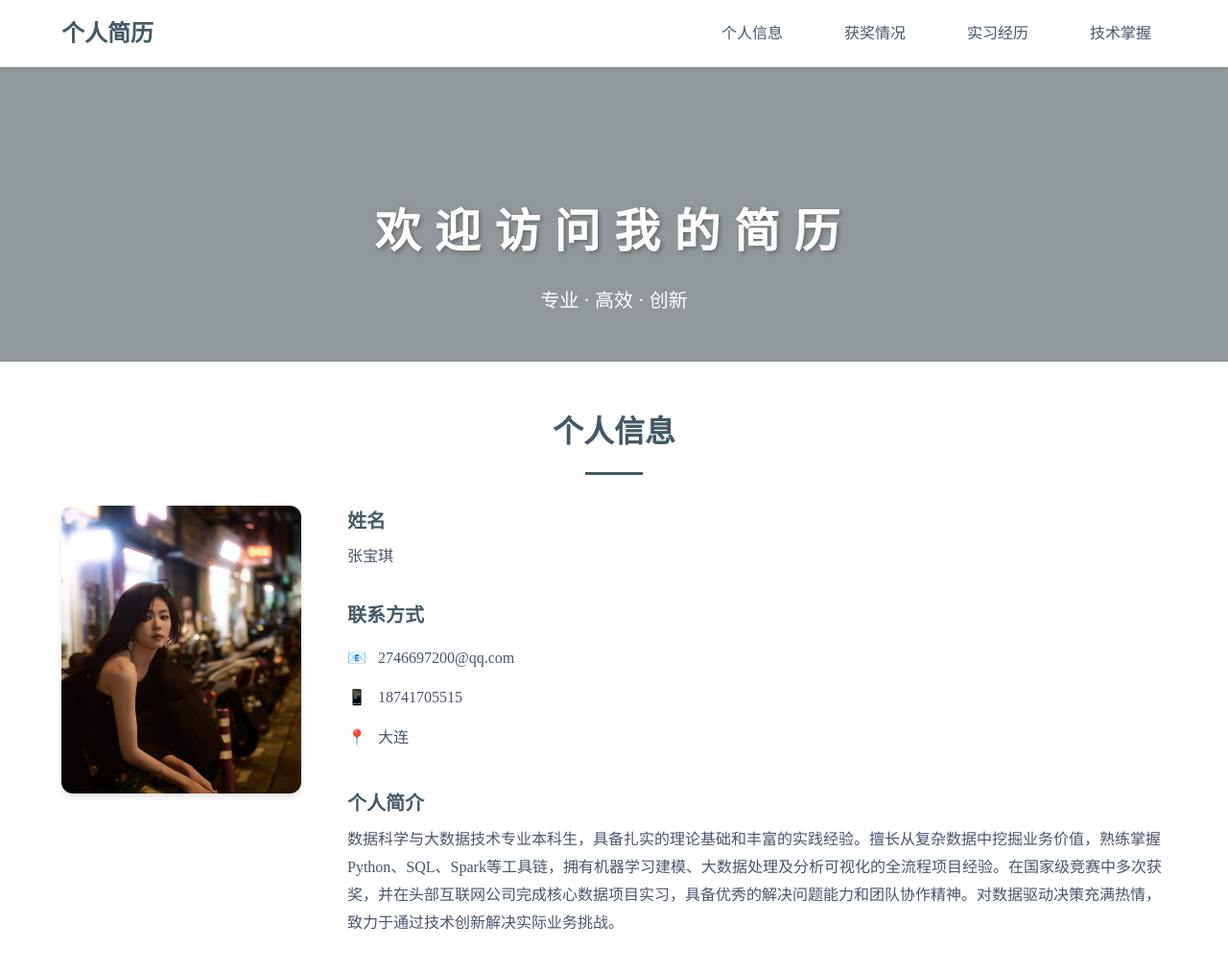
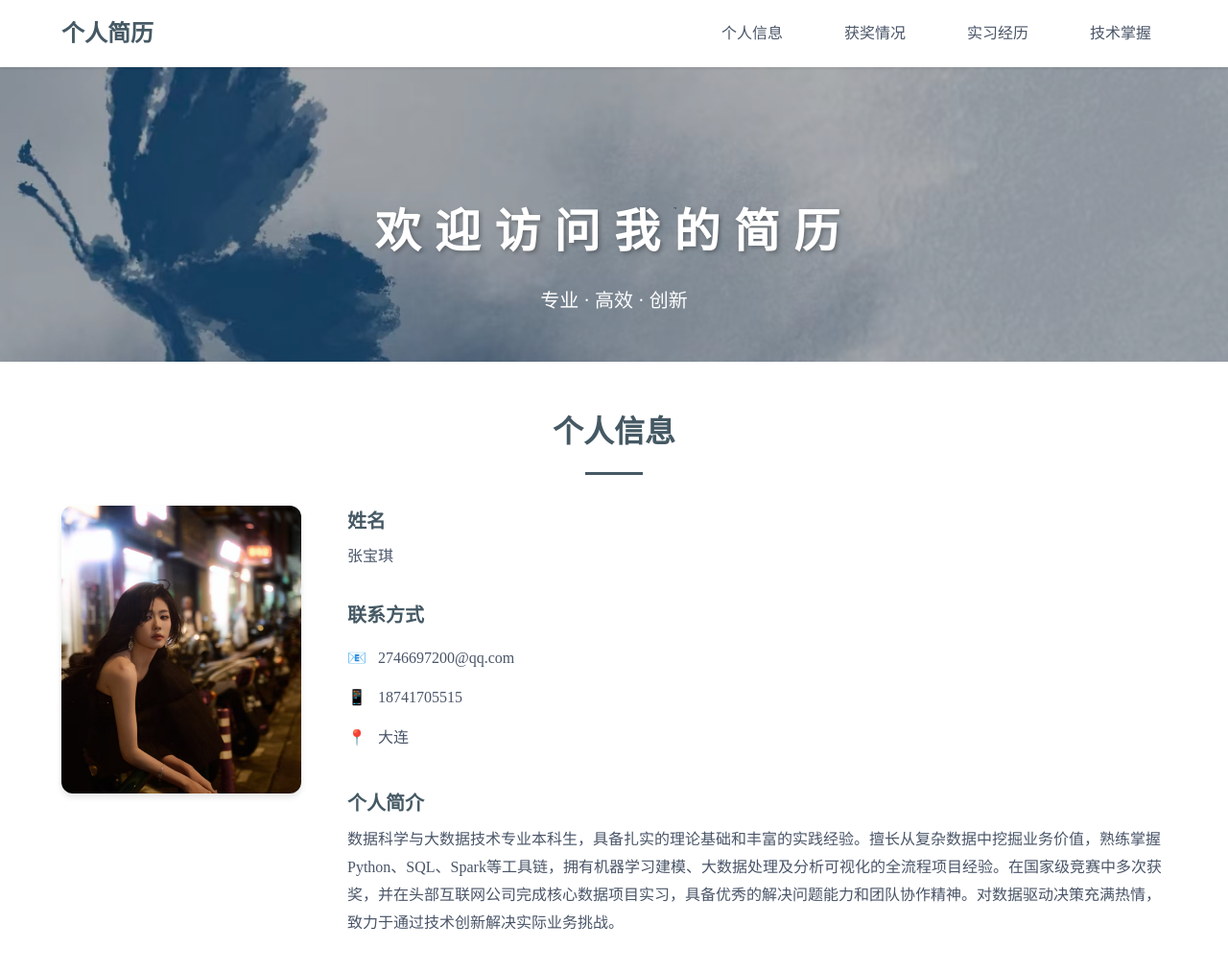
Before and after one commit to Unicorn823/myresume.github.io, a plain HTML site: page index.html in a window 1280 px wide. Shown: the top 1012 px of the page at 96% size. Drawn offline with Linux system fonts and the light colour scheme.

Commit message:
Update index.html

```diff
--- a/index.html
+++ b/index.html
@@ -50,7 +50,7 @@ a { text-decoration: none; color: inherit; }
 .nav-links { display: flex; gap: var(--spacing-lg); }
 .nav-links a { color: var(--text-secondary); font-weight: 500; padding: var(--spacing-xs) var(--spacing-sm); border-radius: var(--border-radius); transition: var(--transition); }
 .nav-links a:hover { color: var(--accent-color); background-color: rgba(49, 130, 206, 0.1); }
-.hero { background: url('assets/images/背景图.jpg') center/cover no-repeat; color: white; padding: calc(var(--spacing-xl) * 3) 0 var(--spacing-xl); margin-top: 60px; text-align: center; position: relative; overflow: hidden; }
+.hero { background: url('背景图.jpg') center/cover no-repeat; color: white; padding: calc(var(--spacing-xl) * 3) 0 var(--spacing-xl); margin-top: 60px; text-align: center; position: relative; overflow: hidden; }
 .hero::before { content: ''; position: absolute; top: 0; left: 0; right: 0; bottom: 0; background: rgba(0, 0, 0, 0.3); }
 .hero .container { position: relative; z-index: 1; }
 .hero-title { font-size: calc(var(--font-size-2xl) * 1.5); margin-bottom: var(--spacing-sm); letter-spacing: 0.3em; text-shadow: 2px 2px 4px rgba(0, 0, 0, 0.3); animation: fadeInDown 1s ease; }
```
